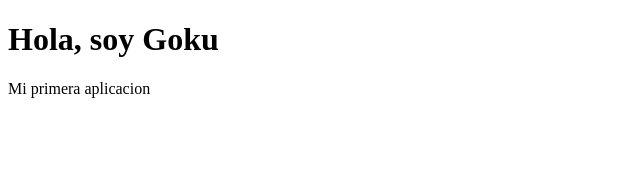
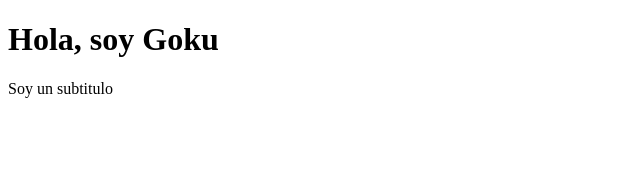
Before and after one commit to PeterGabrielVE/counter-app, a React (Create React App) app: page / in a window 1280 px wide. Shown: the top 170 px of the page, without its empty margins (0-640 px from the left). Built offline with nearby package versions, Linux system fonts and the light colour scheme.

Commit message:
defaultProps

```diff
--- a/src/PrimeraApp.js
+++ b/src/PrimeraApp.js
@@ -1,12 +1,12 @@
 import React from 'react';
 import PropTypes from 'prop-types';
 
-const PrimeraApp = ({ saludo })=> {
+const PrimeraApp = ({ saludo, subtitulo })=> {
 
     return (
         <>
             <h1> { saludo } </h1>
-            <p>Mi primera aplicacion</p>
+            <p>{ subtitulo }</p>
         </>
 
     );
@@ -16,4 +16,8 @@ PrimeraApp.propTypes = {
      saludo: PropTypes.string.isRequired
 }
 
+PrimeraApp.defaultProps = {
+    subtitulo : 'Soy un subtitulo',
+}
+
 export default PrimeraApp;
```
